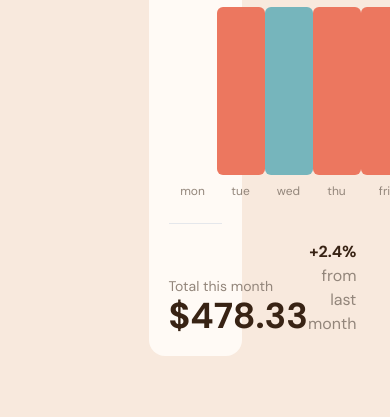
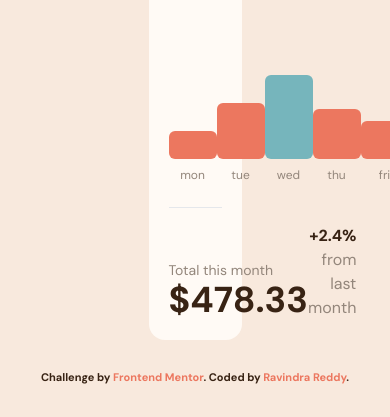
Before and after one commit to ravindra135/FrontendMentor-expenses-chart-component-main, a website: page index.html in a window 390 px wide. Shown: the part 427-844 px from the top of the page. Drawn offline with nearby package versions, Linux system fonts and the light colour scheme.

Commit message:
Desktop Ready, Next Make Mobile Ready

```diff
--- a/app.css
+++ b/app.css
@@ -6,7 +6,6 @@
 
 :root {
     --softRed: hsl(10, 79%, 65%);
-    --hoverRed: hsl(11, 100%, 87%);
     --cyan: hsl(186, 34%, 60%);
     --darkBrown: hsl(25, 47%, 15%);
     --mediumBrown: hsl(28, 10%, 53%);
@@ -25,6 +24,26 @@ body {
     transition: all .3s ease-in-out;
     -moz-transition: all .3s ease-in-out;
     -webkit-transition: all .3s ease-in-out;
+}
+
+/* Attribution */
+.attribution {
+    position: absolute;
+    bottom: 2rem;
+    font-size: 11px;
+    font-weight: 700;
+    text-align: center;
+    color: var(--darkBrown);
+}
+
+.attribution a {
+    color: var(--softRed);
+    text-decoration: none;
+}
+
+.attribution a:hover {
+    color: var(--cyan);
+    text-decoration: underline solid hsl(178, 100%, 50%);
 }
 
 /* Pop Over Block Display */
--- a/app.js
+++ b/app.js
@@ -9,10 +9,9 @@ $.ajax({
     }
 });
 
-
-// Chaning data from data.json; Trying Changing amount in JSON file.
+// Dynamic Data from data.json; Try Changing amount in JSON file.
 function jsonExport() {
-    // Day;
+    // Day (Uodating p tag);
     document.getElementById('day1').innerHTML = localData[0].day;
     document.getElementById('day2').innerHTML = localData[1].day;
     document.getElementById('day3').innerHTML = localData[2].day;
@@ -21,7 +20,7 @@ function jsonExport() {
     document.getElementById('day6').innerHTML = localData[5].day;
     document.getElementById('day7').innerHTML = localData[6].day;
 
-    // Amount;
+    // Amount (Updating pop over p tag);
     document.getElementById('mon-pop-text').innerHTML = '$ ' + localData[0].amount;
     document.getElementById('tue-pop-text').innerHTML = '$ ' + localData[1].amount;
     document.getElementById('wed-pop-text').innerHTML = '$ ' + localData[2].amount;
@@ -29,24 +28,31 @@ function jsonExport() {
     document.getElementById('fri-pop-text').innerHTML = '$ ' + localData[4].amount;
     document.getElementById('sat-pop-text').innerHTML = '$ ' + localData[5].amount;
     document.getElementById('sun-pop-text').innerHTML = '$ ' + localData[6].amount;
+
+    // Setting Height of the Bar Chart according to the amount in json;
+    document.getElementById('chart_mon').style.height = localData[0].amount + "%";
+    document.getElementById('chart_tue').style.height = localData[1].amount + "%";
+    document.getElementById('chart_wed').style.height = localData[2].amount + "%";
+    document.getElementById('chart_thu').style.height = localData[3].amount + "%";
+    document.getElementById('chart_fri').style.height = localData[4].amount + "%";
+    document.getElementById('chart_sat').style.height = localData[5].amount + "%";
+    document.getElementById('chart_sun').style.height = localData[6].amount + "%";
 }
 
 // Getting Day For Changing the Background of Current Day Chart Block;
 let today = d.getDay(); //getDay() is used to get day of the week as number (0-6)
 if (today == 0) {
-    document.getElementById('chart_sun').style.backgroundColor = "var(--cyan)"
+    document.getElementById('chart_sun').style.backgroundColor = "var(--cyan)";
 } else if (today == 1) {
-    document.getElementById('chart_mon').style.backgroundColor = "var(--cyan)"
+    document.getElementById('chart_mon').style.backgroundColor = "var(--cyan)";
 } else if (today == 2) {
-    document.getElementById('chart_tue').style.backgroundColor = "var(--cyan)"
+    document.getElementById('chart_tue').style.backgroundColor = "var(--cyan)";
 } else if (today == 3) {
-    document.getElementById('chart_wed').style.backgroundColor = "var(--cyan)"
+    document.getElementById('chart_wed').style.backgroundColor = "var(--cyan)";
 } else if (today == 4) {
-    document.getElementById('chart_thu').style.backgroundColor = "var(--cyan)"
+    document.getElementById('chart_thu').style.backgroundColor = "var(--cyan)";
 } else if (today == 5) {
-    document.getElementById('chart_fri').style.backgroundColor = "var(--cyan)"
+    document.getElementById('chart_fri').style.backgroundColor = "var(--cyan)";
 } else if (today == 6) {
-    document.getElementById('chart_sat').style.backgroundColor = "var(--cyan)"
+    document.getElementById('chart_sat').style.backgroundColor = "var(--cyan)";
 }
-
-// Setting Height of the Bar Chart according to the amount;
--- a/index.html
+++ b/index.html
@@ -23,54 +23,54 @@
       </div>
       <div class="bg-veryPaleOrange rounded-2xl p-5">
         <h1 class="font-bold text-3xl text-darkBrown">Spending - Last 7 Days</h1>
-        <div id="chart" class="flex h-60 w-full justify-evenly py-6 mt-4">
+        <div id="chart" class="flex h-52 w-full justify-evenly py-6 mt-4">
           <div id="monday" class="flex flex-col items-center justify-end">
             <div id="mon_pop" class="bg-black w-16 rounded-md mb-1 text-center p-1 hidden">
               <p id="mon-pop-text" class="text-white text-sm font-bold">$ 00.0</p>
             </div>
-            <div id="chart_mon" class="bg-soft-red w-12 rounded-md flex hover:bg-hover-red"></div>
+            <div id="chart_mon" class="bg-soft-red w-12 rounded-md flex hover:opacity-60"></div>
             <p id="day1" class="text-xs  mt-2 text-mediumBrown font-normal">Mon</p>
           </div>
           <div id="tuesday" class="flex flex-col items-center justify-end">
             <div id="tue_pop" class="bg-black w-16 rounded-md mb-1 text-center p-1 hidden">
               <p id="tue-pop-text" class="text-white text-sm font-bold">$ 00.0</p>
             </div>
-            <div id="chart_tue" class="bg-soft-red h-full w-12 rounded-md hover:bg-hover-red"></div>
+            <div id="chart_tue" class="bg-soft-red h-full w-12 rounded-md hover:opacity-60"></div>
             <p id="day2" class="text-xs mt-2 text-mediumBrown font-normal">Tue</p>
           </div>
           <div id="wednesday" class="flex flex-col items-center justify-end">
             <div id="wed_pop" class="bg-black w-16 rounded-md mb-1 text-center p-1 hidden">
               <p id="wed-pop-text" class="text-white text-sm font-bold">$ 00.0</p>
             </div>
-            <div id="chart_wed" class="bg-soft-red h-full w-12 rounded-md hover:bg-hover-red"></div>
+            <div id="chart_wed" class="bg-soft-red h-full w-12 rounded-md hover:opacity-60"></div>
             <p id="day3" class="text-xs mt-2 text-mediumBrown font-normal">Wed</p>
           </div>
           <div id="thursday" class="flex flex-col items-center justify-end">
             <div id="thu_pop" class="bg-black w-16 rounded-md mb-1 text-center p-1 hidden">
               <p id="thu-pop-text" class="text-white text-sm font-bold">$ 00.0</p>
             </div>
-            <div id="chart_thu" class="bg-soft-red h-full w-12 rounded-md hover:bg-hover-red"></div>
+            <div id="chart_thu" class="bg-soft-red h-full w-12 rounded-md hover:opacity-60"></div>
             <p id="day4" class="text-xs mt-2 text-mediumBrown font-normal">Thu</p>
           </div>
           <div id="friday" class="flex flex-col items-center justify-end">
             <div id="fri_pop" class="bg-black w-16 rounded-md mb-1 text-center p-1 hidden">
               <p id="fri-pop-text" class="text-white text-sm font-bold">$ 00.0</p>
             </div>
-            <div id="chart_fri" class="bg-soft-red h-full w-12 rounded-md hover:bg-hover-red"></div>
+            <div id="chart_fri" class="bg-soft-red h-full w-12 rounded-md hover:opacity-60"></div>
             <p id="day5" class="text-xs mt-2 text-mediumBrown font-normal">Fri</p>
           </div>
           <div id="saturday" class="flex flex-col items-center justify-end">
             <div id="sat_pop" class="bg-black w-16 rounded-md mb-1 text-center p-1 hidden">
               <p id="sat-pop-text" class="text-white text-sm font-bold">$ 00.0</p>
             </div>
-            <div id="chart_sat" class="bg-soft-red h-full w-12 rounded-md hover:bg-hover-red"></div>
+            <div id="chart_sat" class="bg-soft-red h-full w-12 rounded-md hover:opacity-60"></div>
             <p id="day6" class="text-xs mt-2 text-mediumBrown font-normal">Sat</p>
           </div>
           <div id="sunday" class="flex flex-col items-center justify-end">
             <div id="sun_pop" class="bg-black w-16 rounded-md mb-1 text-center p-1 hidden">
               <p id="sun-pop-text" class="text-white text-sm font-bold">$ 00.0</p>
             </div>
-            <div id="chart_sun" class="bg-soft-red h-full w-12 rounded-md hover:bg-hover-red"></div>
+            <div id="chart_sun" class="bg-soft-red h-full w-12 rounded-md hover:opacity-60"></div>
             <p id="day7" class="text-xs mt-2 text-mediumBrown font-normal">Sun</p>
           </div>
       </div>
@@ -87,6 +87,10 @@
         </div>
       </div>
     </div>
+    <div class="attribution text-center">
+      Challenge by <a href="https://www.frontendmentor.io?ref=challenge" target="_blank">Frontend Mentor</a>.
+      Coded by <a href="https://www.frontendmentor.io/profile/ravindra135">Ravindra Reddy</a>.
+    </div>
   </main>
   <script src="https://code.jquery.com/jquery-3.6.0.min.js" integrity="sha256-/xUj+3OJU5yExlq6GSYGSHk7tPXikynS7ogEvDej/m4=" crossorigin="anonymous"></script>
   <script src="./app.js"></script>
--- a/tailwind.config.js
+++ b/tailwind.config.js
@@ -5,7 +5,6 @@ module.exports = {
     extend: {
       colors: {
         "soft-red": "var(--softRed)",
-        "hover-red": "var(--hoverRed)",
         "cyan": "var(--cyan)",
         "darkBrown": "var(--darkBrown)",
         "mediumBrown": "var(--mediumBrown)",
```
Also changed, not shown: styles.css.
